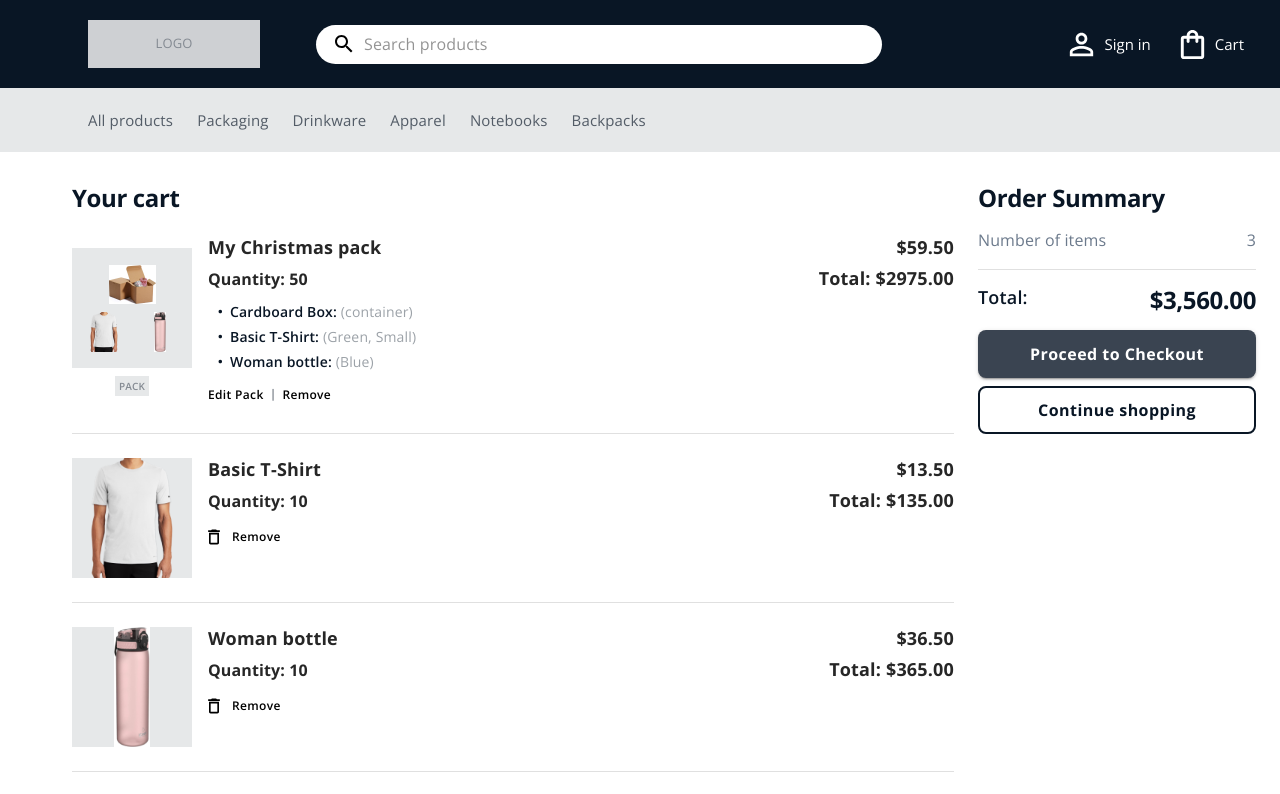
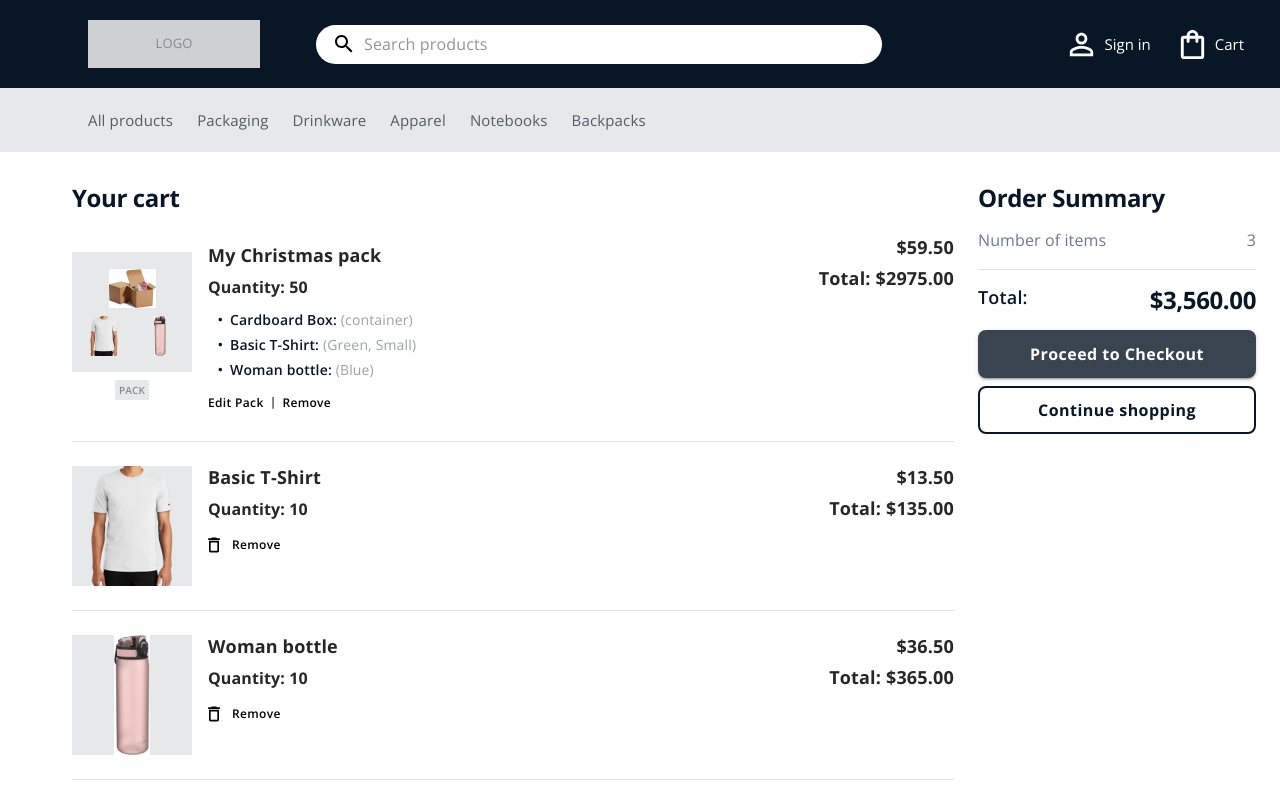
Before and after one commit to Jorgitoa9507/ReactChallenge_ShopingCart, a React (Create React App) app: page / in a window 1280 px wide. Shown: the top 794 px of the page. Built offline with nearby package versions, Linux system fonts and the light colour scheme.

Commit message:
Added pack item description

```diff
--- a/src/components/CartItems/PackCartItem.tsx
+++ b/src/components/CartItems/PackCartItem.tsx
@@ -97,7 +97,7 @@ const PackCartItem: React.FC<PackCartItemProps> = ({ cartItem }) => {
             PACK
           </Box>
         </Stack>
-        <Stack direction="column" spacing={1}>
+        <Stack direction="column" spacing={1} sx={{ paddingTop: "8px" }}>
           <Typography
             variant="subtitle1"
             fontWeight={(theme) => theme.typography.fontWeightBold}>
@@ -130,7 +130,7 @@ const PackCartItem: React.FC<PackCartItemProps> = ({ cartItem }) => {
             </DeleteButton>
             <Typography
               sx={(theme) => ({
-                color: theme.palette.dark["06"],
+                color: theme.palette.dark["03"],
                 fontSize: 12,
                 fontWeight: theme.typography.fontWeightBold,
                 marginLeft: "2px !important",
```
